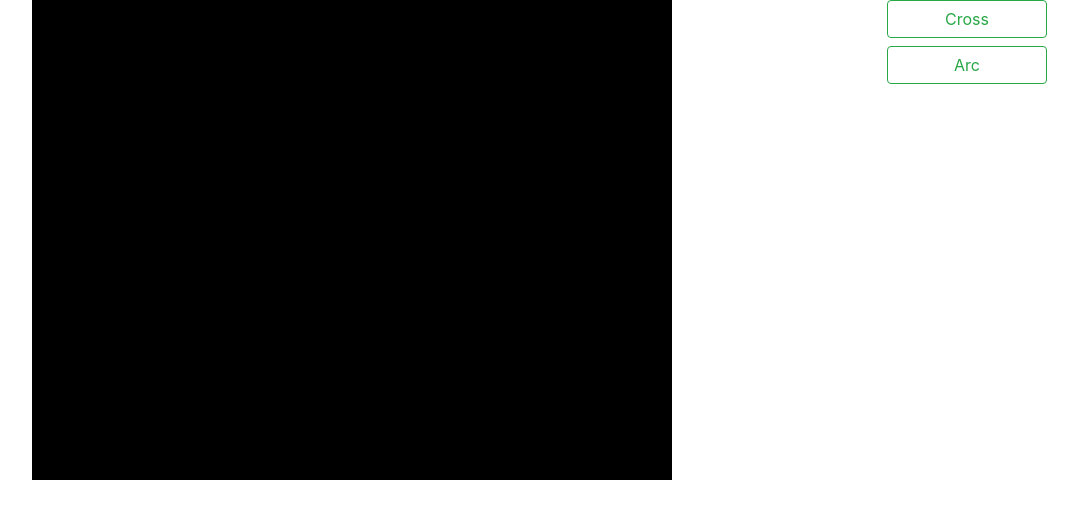
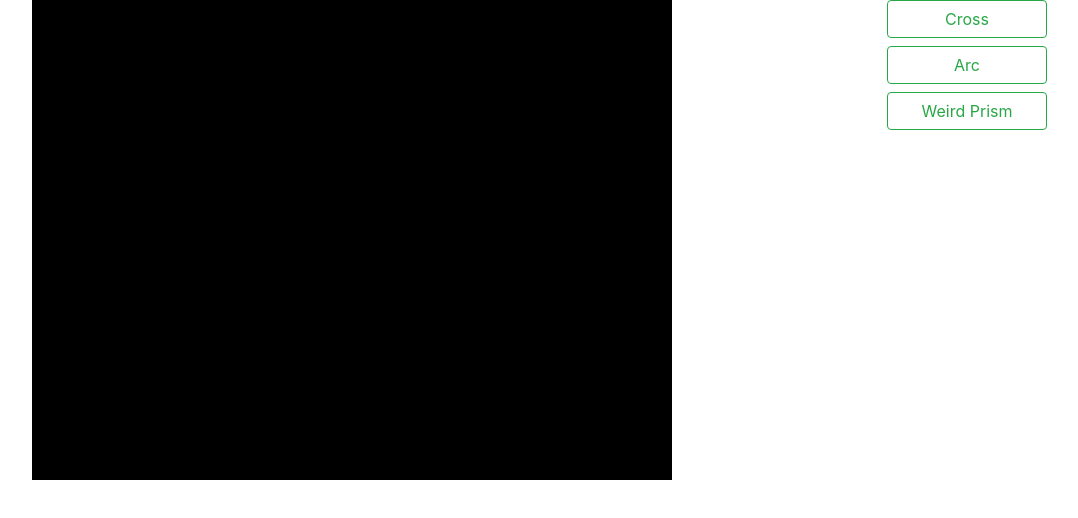
Before and after one commit to bridgitthemidgit/3d, a plain HTML site: page index.html in a window 1280 px wide. Shown: the whole page, without its empty margins (53-1131 px from the left). Drawn offline with nearby package versions, Linux system fonts and the light colour scheme.

Commit message:
[Models] Weird Prism

```diff
--- a/index.html
+++ b/index.html
@@ -26,6 +26,12 @@
         onclick="LoadMesh('arc1');">
         Arc
       </button>
+      <button
+        type="button"
+        class="btn btn-outline-success btn-block"
+        onclick="LoadMesh('weird_prism');">
+        Weird Prism
+      </button>
       <!-- Leave this for testing -->
       <!-- <button
         type="button"
```
Also changed, not shown: models/weird_prism/weird_prism.mtl (added), models/weird_prism/weird_prism.obj (added).
